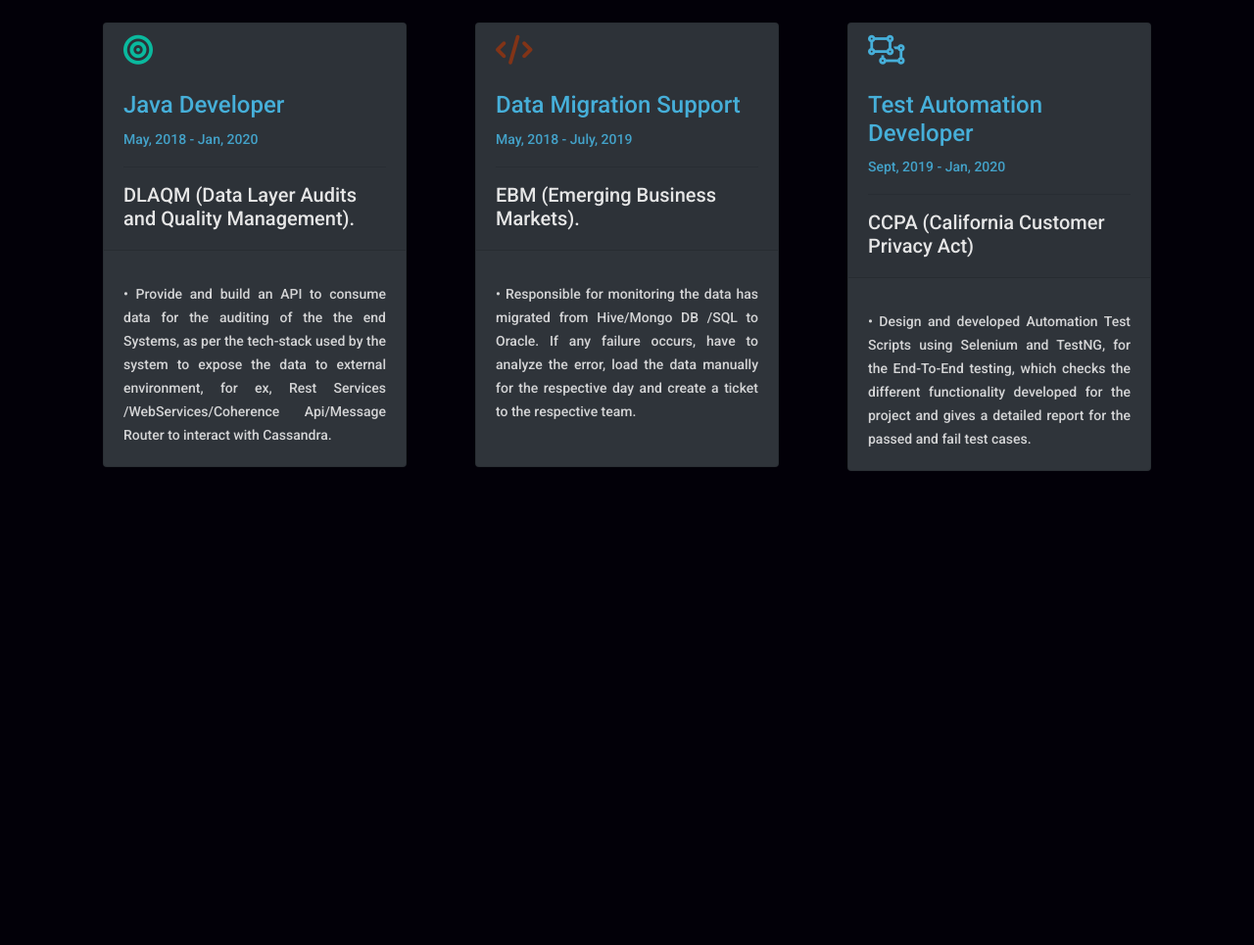
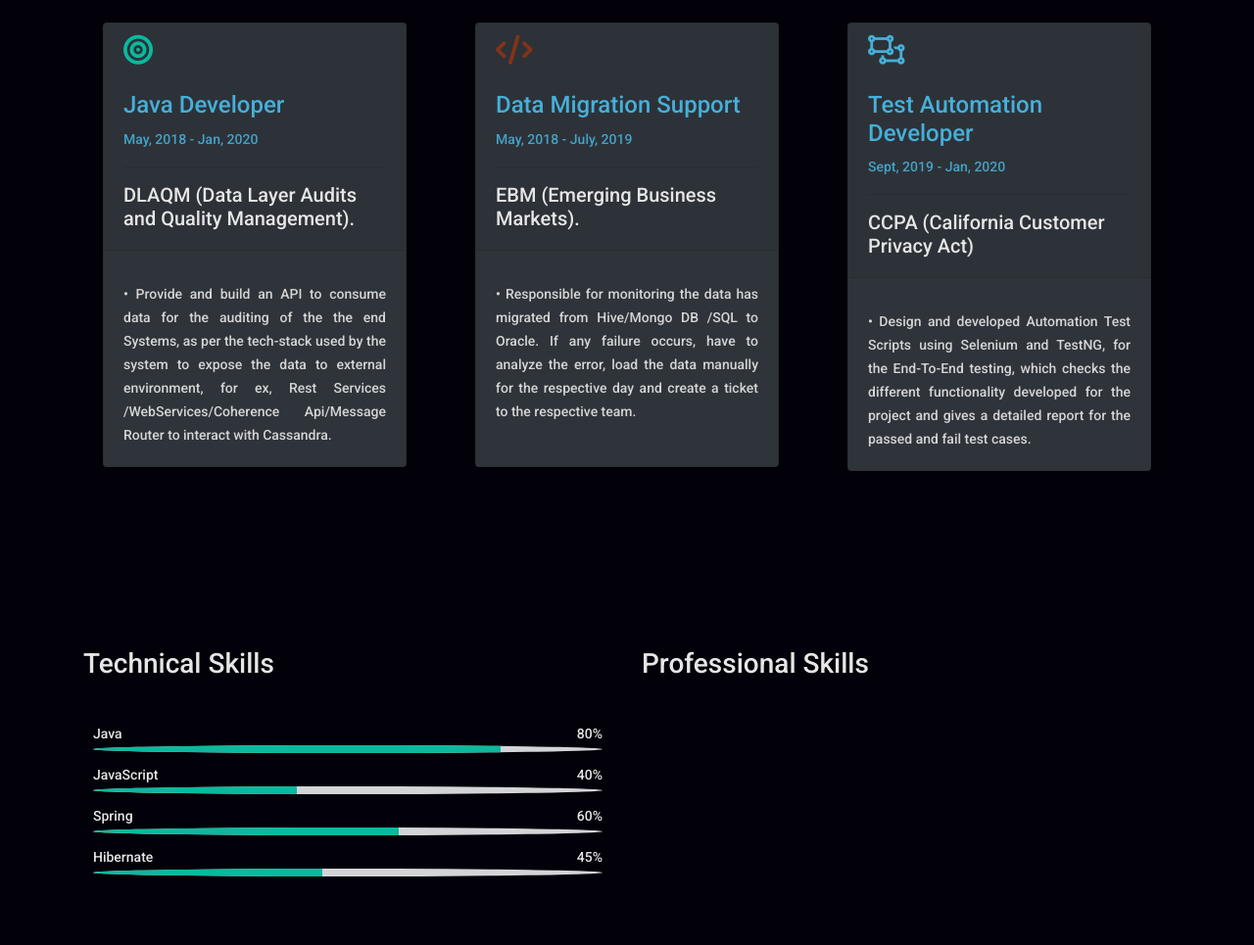
Before and after one commit to zinkolix/OlixStudios, a plain HTML site: page index.html in a window 1280 px wide. Shown: the part 1331-2296 px from the top of the page at 98% size. Before the commit the page ends 1892 px from the top, so only its background shows below. Drawn offline with nearby package versions, Linux system fonts and the light colour scheme; a web font is replaced by a local one.

Commit message:
technical skills

```diff
--- a/css/styles.css
+++ b/css/styles.css
@@ -28,8 +28,6 @@ p {
   opacity: 0.9;
 }
 
-
-
 .os-promo {
   background-color: #0bceaf;
   font-size: 14px;
@@ -44,13 +42,12 @@ p {
   color: white;
 }
 
-
 /**
  * -----------------
  * Social Icon Style
  * -----------------
  */
- .social-icon {
+.social-icon {
   display: inline-block;
 }
 
@@ -82,12 +79,11 @@ p {
   border-width: 10px;
 }
 
-.img-border{
+.img-border {
   /* border-width: 10px; */
   border: 20px solid rgba(0, 0, 0, 0.07);
   border-radius: 50%;
 }
-
 
 @media only screen and (max-width: 575px) {
   .xs-column-reverse {
@@ -96,8 +92,8 @@ p {
     display: flex;
     -webkit-box-orient: vertical;
     -webkit-box-direction: reverse;
-        -ms-flex-direction: column-reverse;
-            flex-direction: column-reverse;
+    -ms-flex-direction: column-reverse;
+    flex-direction: column-reverse;
   }
 }
 
@@ -127,11 +123,10 @@ p {
 
 /* About Me */
 
-.os-about-me-tag ul li{
+.os-about-me-tag ul li {
   display: inline-block;
   margin: 5px;
   align-self: auto;
-
 }
 
 .resume {
@@ -149,7 +144,7 @@ p {
   text-align: justify;
 }
 
-.card{
+.card {
   margin: 20px;
 }
 
@@ -157,3 +152,29 @@ p {
   background-color: #0bceaf;
   box-shadow: 5px 5px 20px #0bceaf;
 }
+
+/*
+Technical skills
+ */
+.info {
+  color: white;
+  position: relative;
+}
+
+.float_left {
+  float: left;
+}
+.float_right {
+  float: right;
+}
+.tech-skills-list {
+  margin: 10px;
+}
+.progress-bar {
+  background: #0bceaf;
+}
+
+.progress {
+  height: 8px;
+  border-radius: 50%;;
+}
--- a/index.html
+++ b/index.html
@@ -187,7 +187,7 @@
     </section>
     <!--
         ========================
-            PROJECTS
+           Work Experience PROJECTS
         ========================
      -->
     <section class="os-projects" id="os-projects">
@@ -206,7 +206,7 @@
                             <br><br>
                             <h4 style="color: #4ec2f0;">Java Developer</h4>
                             <p style="color: #4ec2f0;">May, 2018 - Jan, 2020</p>
-                            <hr/>
+                            <hr />
                             <h5> DLAQM (Data Layer Audits and Quality Management). </h5>
                         </div>
                         <div class="card-body">
@@ -231,7 +231,7 @@
                             <br><br>
                             <h4 style="color: #4ec2f0;">Data Migration Support</h4>
                             <p style="color: #4ec2f0;">May, 2018 - July, 2019</p>
-                            <hr/>
+                            <hr />
                             <h5> EBM (Emerging Business Markets). </h5>
                         </div>
                         <div class="card-body">
@@ -254,7 +254,7 @@
                             <br><br>
                             <h4 style="color: #4ec2f0;">Test Automation Developer</h4>
                             <p style="color: #4ec2f0;">Sept, 2019 - Jan, 2020</p>
-                            <hr/>
+                            <hr />
                             <h5> CCPA (California Customer Privacy Act) </h5>
                         </div>
                         <div class="card-body">
@@ -271,6 +271,69 @@
             </div>
         </div>
     </section>
+
+    <!--
+        ===================
+        Technical Skills
+        ===================
+     -->
+
+    <section class="os-tech-skills" id="os-tech-skills">
+        <div class="container">
+            <div class="row section-separator">
+                <div class="col-sm-12 col-md-6">
+                    <h3>Technical Skills</h3>
+                    <br>
+
+                    <div class="tech-skills-list">
+                        <div class="info">
+                            <div class="float_left">Java</div>
+                            <div class="float_right">80%</div>
+                        </div>
+                        <br>
+                        <div class="progress">
+                            <div class="progress-bar" style="width:80%"></div>
+                        </div>
+                    </div>
+                    <div class="tech-skills-list">
+                        <div class="info">
+                            <div class="float_left">JavaScript</div>
+                            <div class="float_right">40%</div>
+                        </div>
+                        <br>
+                        <div class="progress">
+                            <div class="progress-bar" style="width:40%"></div>
+                        </div>
+                    </div>
+                    <div class="tech-skills-list">
+                        <div class="info">
+                            <div class="float_left">Spring</div>
+                            <div class="float_right">60%</div>
+                        </div>
+                        <br>
+                        <div class="progress">
+                            <div class="progress-bar" style="width:60%"></div>
+                        </div>
+                    </div>
+                    <div class="tech-skills-list">
+                        <div class="info">
+                            <div class="float_left">Hibernate</div>
+                            <div class="float_right">45%</div>
+                        </div>
+                        <br>
+                        <div class="progress">
+                            <div class="progress-bar" style="width:45%"></div>
+                        </div>
+                    </div>
+                </div>
+
+                <div class="col-sm-12 col-md-6">
+                    <h3>Professional Skills </h3>
+                </div>
+
+            </div>
+        </div>
+    </section>
 </body>
 
 </html>
```
